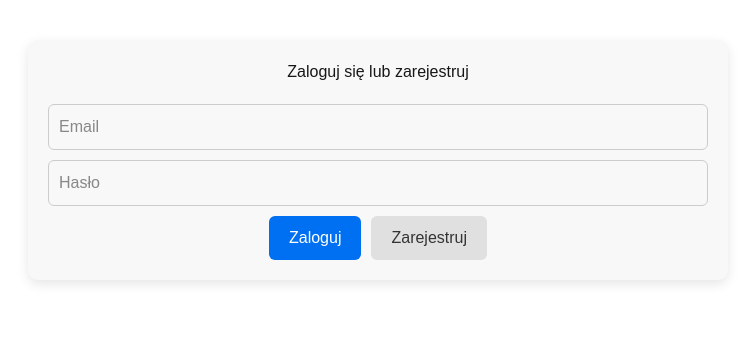
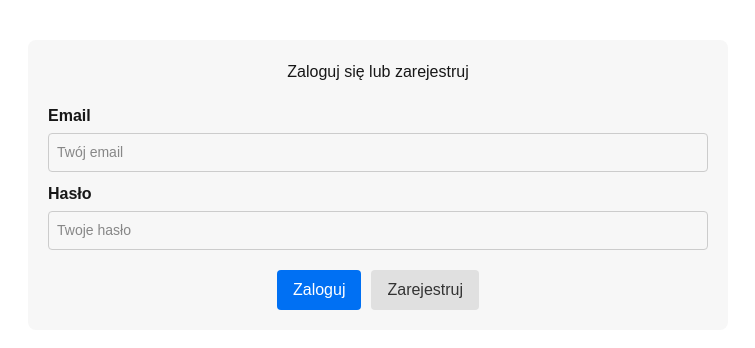
Before and after one commit to PiotrKk1003/CRUD-zadanie, a Next.js app: page / in a window 1280 px wide. Shown: the top 348 px of the page, without its empty margins (262-1017 px from the left). Built offline with nearby package versions, Linux system fonts and the light colour scheme.

Commit message:
Update page.tsx

```diff
--- a/app/page.tsx
+++ b/app/page.tsx
@@ -62,20 +62,25 @@ export default function HomePage() {
     return (
       <div style={styles.container}>
         <h2 style={styles.title}>Zaloguj się lub zarejestruj</h2>
+
+        <label style={styles.label}>Email</label>
         <input
           type="email"
-          placeholder="Email"
+          placeholder="Twój email"
           value={email}
           onChange={(e) => setEmail(e.target.value)}
           style={styles.input}
         />
+
+        <label style={styles.label}>Hasło</label>
         <input
           type="password"
-          placeholder="Hasło"
+          placeholder="Twoje hasło"
           value={password}
           onChange={(e) => setPassword(e.target.value)}
           style={styles.input}
         />
+
         <div style={styles.buttonRow}>
           <button onClick={handleLogin} style={styles.buttonPrimary}>
             Zaloguj
@@ -98,36 +103,56 @@ export default function HomePage() {
       </div>
 
       <div style={styles.addTrackContainer}>
+        <div style={styles.inputGroup}>
+          <label style={styles.inputLabel}>Tytuł</label>
           <input
-          placeholder="Tytuł"
+            placeholder="Tytuł utworu"
             value={title}
             onChange={(e) => setTitle(e.target.value)}
-          style={styles.inputSmall}
+            style={styles.input}
           />
+        </div>
+        <div style={styles.inputGroup}>
+          <label style={styles.inputLabel}>Artysta</label>
           <input
             placeholder="Artysta"
             value={artist}
             onChange={(e) => setArtist(e.target.value)}
-          style={styles.inputSmall}
+            style={styles.input}
           />
+        </div>
+        <div style={styles.inputGroup}>
+          <label style={styles.inputLabel}>Album</label>
           <input
             placeholder="Album"
             value={album}
             onChange={(e) => setAlbum(e.target.value)}
-          style={styles.inputSmall}
+            style={styles.input}
           />
+        </div>
         <button onClick={handleAdd} style={styles.buttonPrimary}>
           Dodaj
         </button>
       </div>
 
-      <ul style={styles.trackList}>
+      <table style={styles.table}>
+        <thead>
+          <tr>
+            <th style={styles.th}>Tytuł</th>
+            <th style={styles.th}>Artysta</th>
+            <th style={styles.th}>Album</th>
+          </tr>
+        </thead>
+        <tbody>
           {tracks.map((t) => (
-          <li key={t.id} style={styles.trackItem}>
-            <strong>{t.title}</strong> — {t.artist} {t.album && `(${t.album})`}
-          </li>
+            <tr key={t.id} style={styles.tr}>
+              <td style={styles.td}>{t.title}</td>
+              <td style={styles.td}>{t.artist}</td>
+              <td style={styles.td}>{t.album}</td>
+            </tr>
           ))}
-      </ul>
+        </tbody>
+      </table>
     </div>
   );
 }
@@ -138,9 +163,8 @@ const styles = {
     margin: "40px auto",
     padding: "20px",
     fontFamily: "Arial, sans-serif",
-    backgroundColor: "#f8f8f8",
-    borderRadius: "10px",
-    boxShadow: "0 4px 12px rgba(0,0,0,0.1)",
+    backgroundColor: "#f7f7f7",
+    borderRadius: "8px",
   },
   header: {
     display: "flex",
@@ -152,57 +176,74 @@ const styles = {
     textAlign: "center" as const,
     margin: "0 0 20px 0",
   },
+  label: {
+    display: "block",
+    marginBottom: "5px",
+    fontWeight: "bold" as const,
+  },
+  inputLabel: {
+    marginBottom: "5px",
+    fontSize: "14px",
+    fontWeight: "bold" as const,
+  },
   input: {
     width: "100%",
-    padding: "10px",
+    padding: "8px",
     marginBottom: "10px",
-    borderRadius: "6px",
-    border: "1px solid #ccc",
-    fontSize: "16px",
-  },
-  inputSmall: {
-    padding: "8px",
-    marginRight: "10px",
-    borderRadius: "6px",
+    borderRadius: "4px",
     border: "1px solid #ccc",
     fontSize: "14px",
+  },
+  inputGroup: {
+    flex: "1 1 200px",
+    display: "flex",
+    flexDirection: "column" as const,
+    marginRight: "10px",
+    marginBottom: "10px",
+  },
+  addTrackContainer: {
+    display: "flex",
+    flexWrap: "wrap" as const,
+    alignItems: "flex-end",
+    marginBottom: "20px",
   },
   buttonRow: {
     display: "flex",
     justifyContent: "center",
     gap: "10px",
+    marginTop: "10px",
   },
   buttonPrimary: {
-    padding: "10px 20px",
+    padding: "8px 16px",
     backgroundColor: "#0070f3",
     color: "#fff",
     border: "none",
-    borderRadius: "6px",
+    borderRadius: "4px",
     cursor: "pointer",
   },
   buttonSecondary: {
-    padding: "10px 20px",
+    padding: "8px 16px",
     backgroundColor: "#e0e0e0",
     color: "#333",
     border: "none",
-    borderRadius: "6px",
+    borderRadius: "4px",
     cursor: "pointer",
   },
-  addTrackContainer: {
-    display: "flex",
-    flexWrap: "wrap" as const,
-    alignItems: "center",
-    marginBottom: "20px",
+  table: {
+    width: "100%",
+    borderCollapse: "collapse" as const,
   },
-  trackList: {
-    listStyle: "none",
-    padding: 0,
+  th: {
+    textAlign: "left" as const,
+    padding: "8px",
+    borderBottom: "2px solid #ccc",
+    fontWeight: "bold" as const,
   },
-  trackItem: {
-    padding: "10px",
-    marginBottom: "8px",
+  td: {
+    padding: "8px",
+    borderBottom: "1px solid #eee",
+  },
+  tr: {
     backgroundColor: "#fff",
-    borderRadius: "6px",
-    boxShadow: "0 2px 6px rgba(0,0,0,0.05)",
   },
 };
```
Lines whose indentation alone changed are shown as unchanged.
